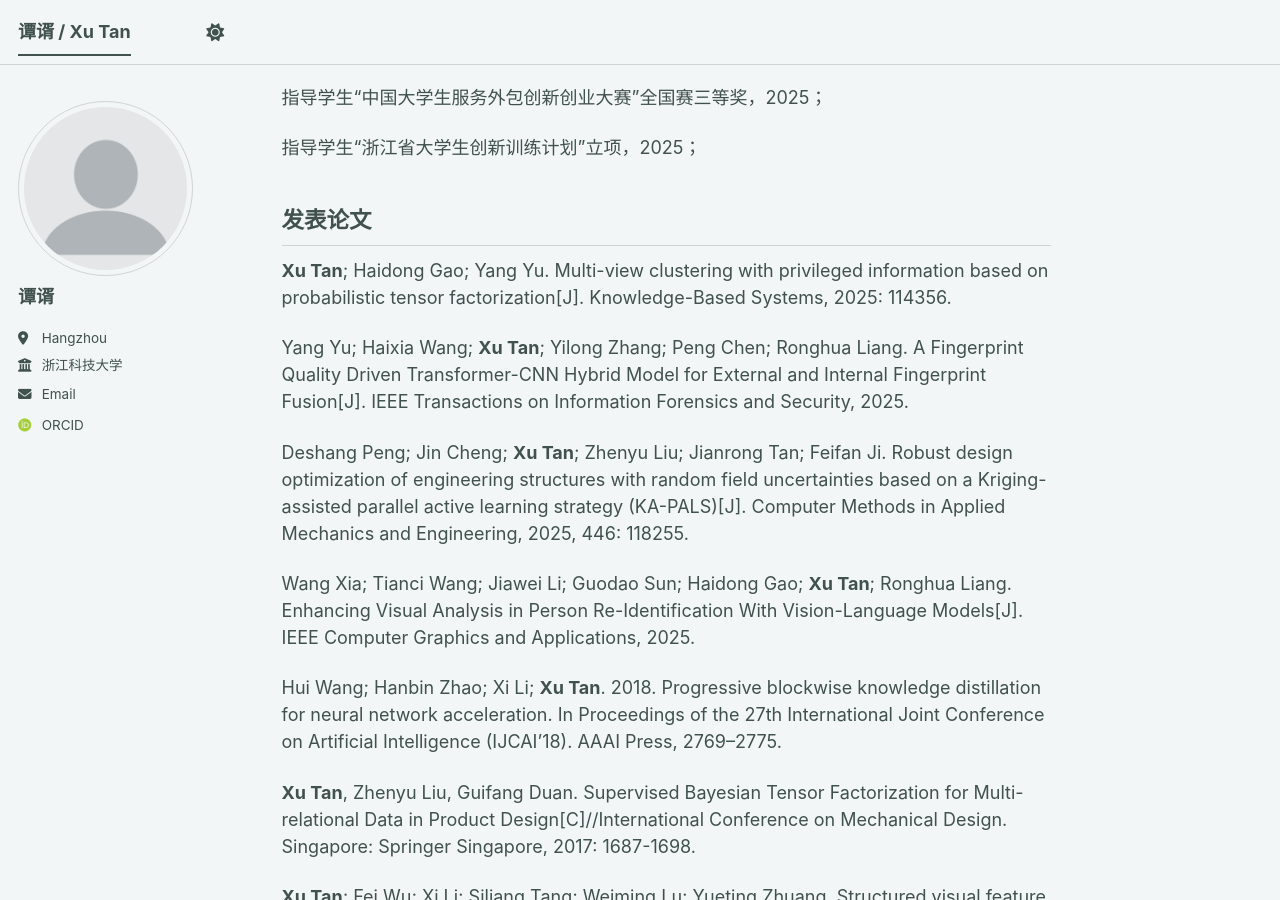
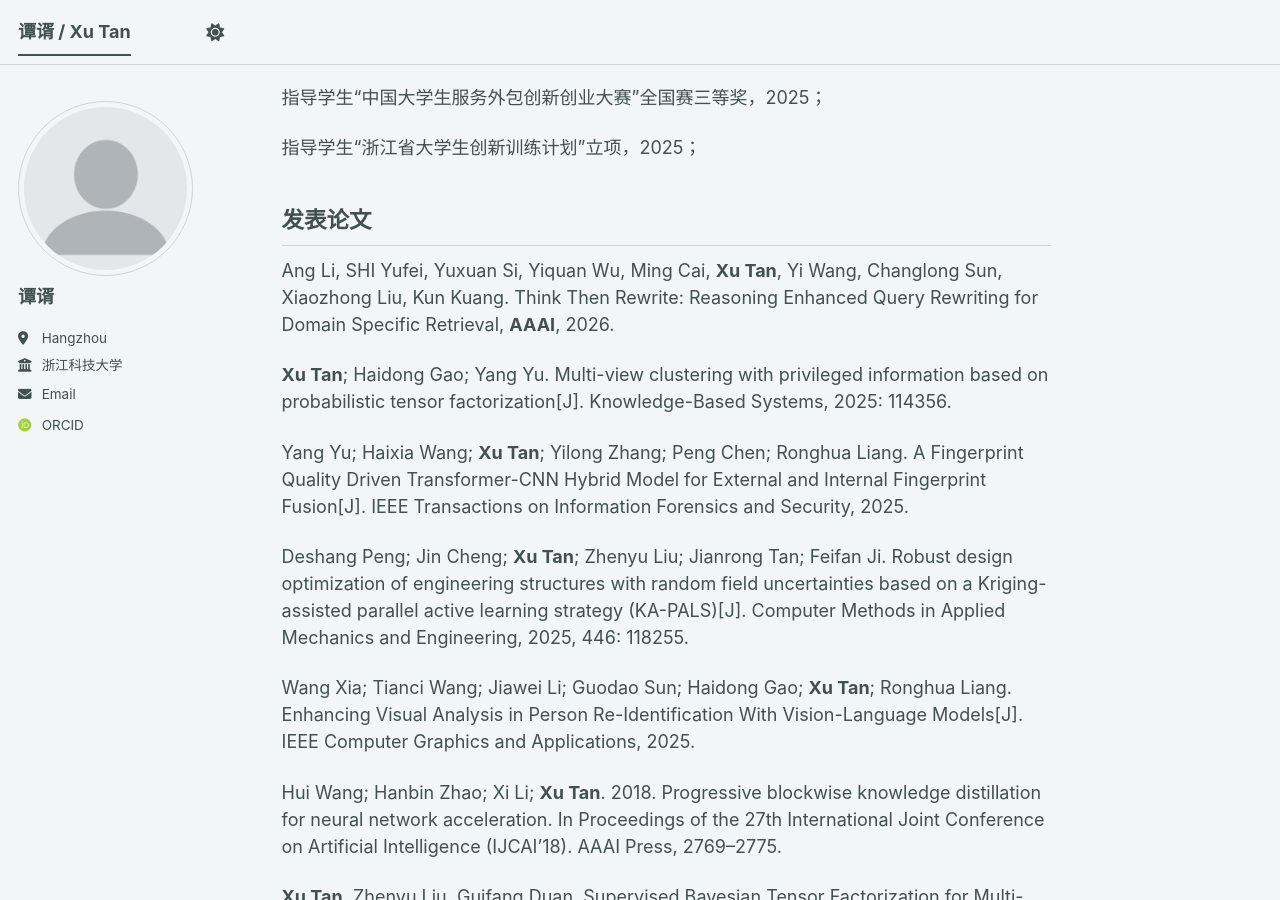
Before and after one commit to tumitx/tumitx.github.io, a Jekyll site: the page built from _pages/about.md, in a window 1280 px wide and 900 px high, scrolled down 1062 px. Built offline with Jekyll 4.4.1, drawn with Linux system fonts in a browser that asks for light colours; emoji names are drawn with the system emoji font; some web fonts are replaced; a script bundle is joined from its source files by our own code; library files that are not in the unit come from our copies.

Commit message:
Update about.md

```diff
--- a/_pages/about.md
+++ b/_pages/about.md
@@ -46,6 +46,8 @@ redirect_from:
 
 ## 发表论文
 
+Ang Li, SHI Yufei, Yuxuan Si, Yiquan Wu, Ming Cai, **Xu Tan**, Yi Wang, Changlong Sun, Xiaozhong Liu, Kun Kuang. Think Then Rewrite: Reasoning Enhanced Query Rewriting for Domain Specific Retrieval, **AAAI**, 2026.
+
 **Xu Tan**; Haidong Gao; Yang Yu. Multi-view clustering with privileged information based on probabilistic tensor factorization[J]. Knowledge-Based Systems, 2025: 114356.
 
 Yang Yu; Haixia Wang; **Xu Tan**; Yilong Zhang; Peng Chen; Ronghua Liang. A Fingerprint Quality Driven Transformer-CNN Hybrid Model for External and Internal Fingerprint Fusion[J]. IEEE Transactions on Information Forensics and Security, 2025.
```
